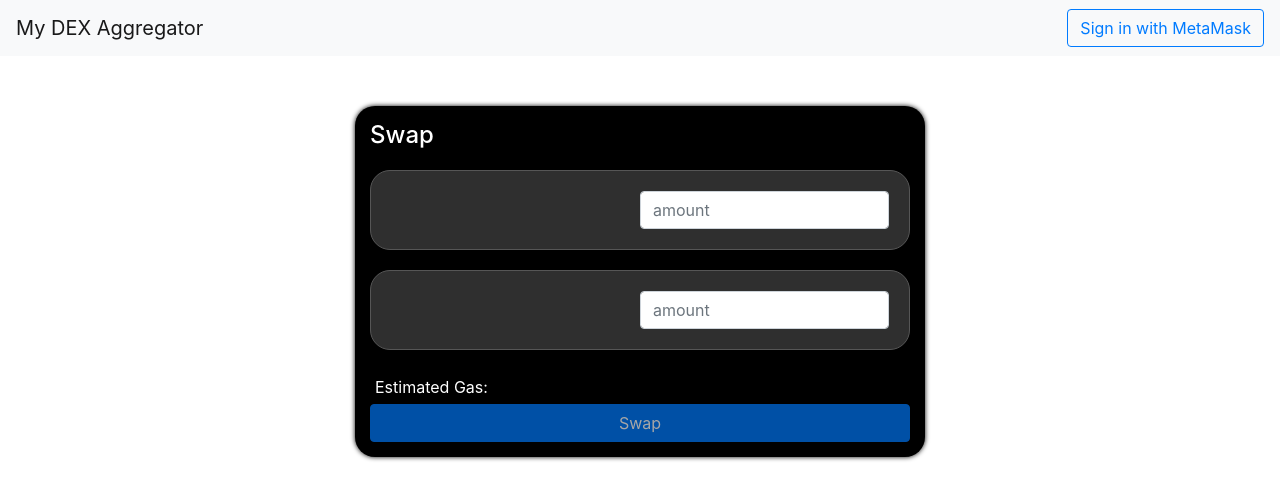
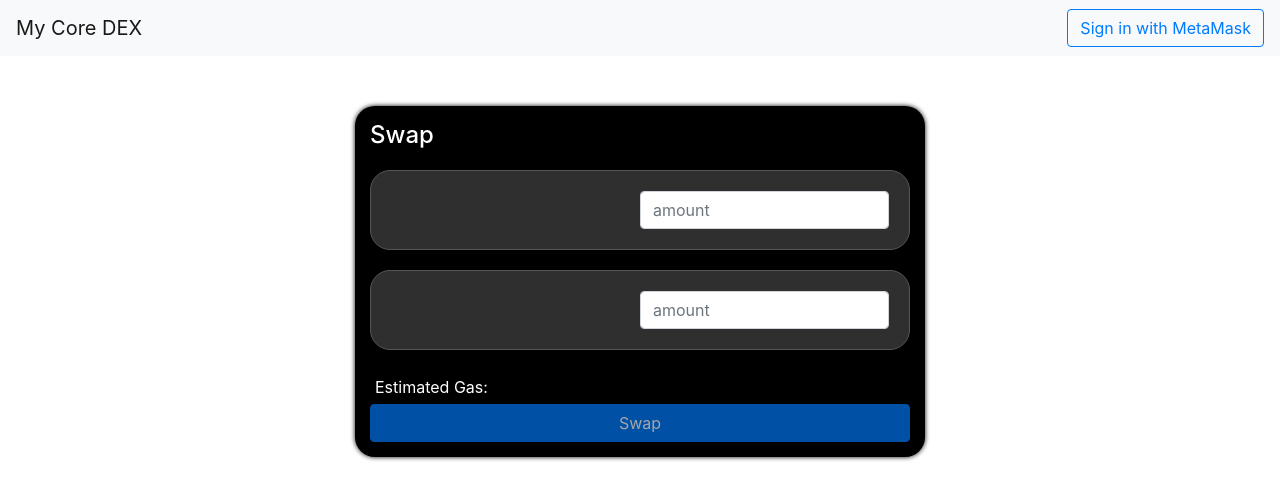
Before and after one commit to core-token/core-token.github.io, a plain HTML site: page index.html in a window 1280 px wide. Drawn offline with nearby package versions, Linux system fonts and the light colour scheme.

Commit message:
Update index.html

```diff
--- a/index.html
+++ b/index.html
@@ -14,7 +14,7 @@
   </head>
 <body>
     <nav class="navbar navbar-expand-lg navbar-light bg-light">
-        <a class="navbar-brand" href="#">My DEX Aggregator</a>
+        <a class="navbar-brand" href="#">My Core DEX</a>
         <ul class="navbar-nav ml-auto">
           <li class="nav-item">
             <button id="login_button" class="btn btn-outline-primary my-2 my-sm-0" type="submit">Sign in with MetaMask</button>
```
